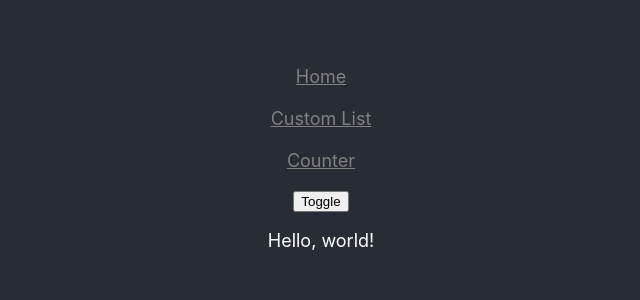
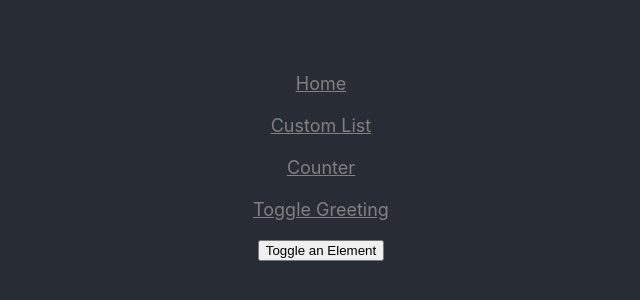
Before and after one commit to mihir-parikh/react-playground, a React (Create React App) app: page /toggle-greeting in a window 1280 px wide. Shown: the part 242-542 px from the top of the page, without its empty margins (319-959 px from the left). Built offline with nearby package versions, Linux system fonts and the light colour scheme.

Commit message:
Toggle component, tests & navigation

```diff
--- a/src/components/Navbar/Navbar.tsx
+++ b/src/components/Navbar/Navbar.tsx
@@ -14,6 +14,10 @@ const Navbar = () => {
             <li>
                 <Link to="/counter" style={{ color: 'grey' }}>Counter</Link>
             </li>
+            <br />
+            <li>
+                <Link to="/toggle-greeting" style={{ color: 'grey' }}>Toggle Greeting</Link>
+            </li>
         </ul>
     );
 };
--- a/src/components/ToggleGreeting/Greeting/Greeting.tsx
+++ /dev/null
@@ -1,7 +0,0 @@
-const Greeting = (props) => {
-    const { isActive } = props;
-
-    return <p id="greeting" style={isActive ? { display: 'none' } : { display: 'block' }}>Hello, world!</p>;
-};
-
-export default Greeting;
--- a/src/components/ToggleGreeting/ToggleGreeting.tsx
+++ b/src/components/ToggleGreeting/ToggleGreeting.tsx
@@ -1,13 +1,14 @@
 import { useState } from "react";
-import Greeting from "./Greeting/Greeting";
 
 const ToggleGreeting = () => {
-    const [ isActive, setIsActive ] = useState(false);
+    // Store the data in a data store
+    const [ visibility, setVisibility ] = useState(false);
 
     return (
         <div>
-            <button onClick={() => setIsActive(!isActive)}>Toggle</button>
-            <Greeting isActive={isActive} />
+            {/* When there is a change in the state data, the component will be re-rendered */}
+            <button onClick={() => setVisibility(!visibility)}>Toggle an Element</button>
+            {visibility && <h4>Hello World</h4>}
         </div>
     );
 };
```
Also changed, not shown: 2 other files (tests, documents, lock files or other folders).
